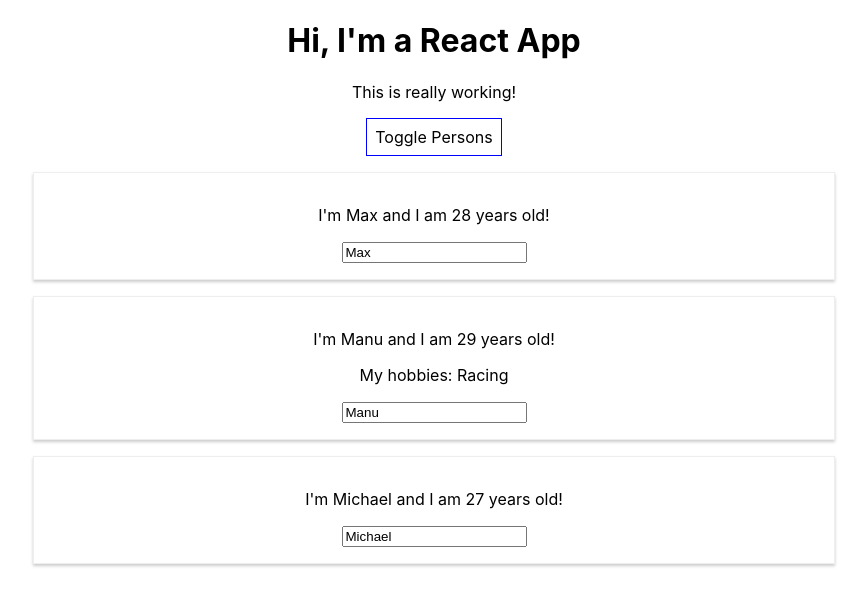
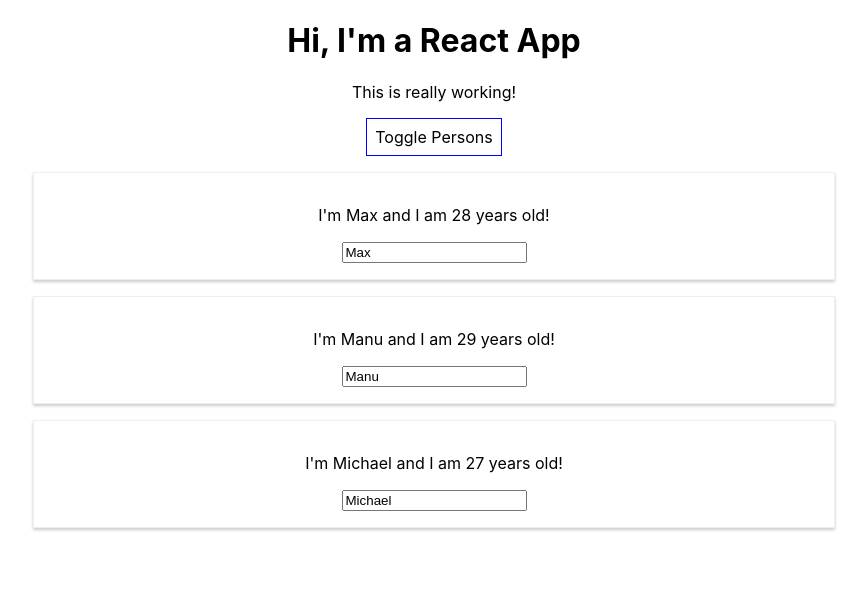
Before and after one commit to mdelfante/react-practice-app, a React (Create React App) app: page / in a window 1280 px wide. Both pictures are taken after a click on the button "Toggle Persons". Shown: the top 606 px of the page, without its empty margins (206-1073 px from the left). Built offline with nearby package versions, Linux system fonts and the light colour scheme.

Commit message:
added delete functionality

```diff
--- a/src/App.js
+++ b/src/App.js
@@ -5,24 +5,14 @@ import Person from './Person/Person';
 const App = props => {
   const [personsState, setPersonsState] = useState({
     persons: [
-      { name: 'Max', age: 28 },
-      { name: 'Manu', age: 29 },
-      { name: 'Michael', age: 27 }
+      { id: 0, name: 'Max', age: 28 },
+      { id: 1, name: 'Manu', age: 29 },
+      { id: 2, name: 'Michael', age: 27 }
     ]
   });
 
   const [otherState, setOtherState] = useState('some other value');
   const [showPersonsState, setShowPersonsState] = useState(false);
-
-  const switchNameHandler = (newName) => {
-    setPersonsState({
-      persons: [
-        { name: newName, age: 28 },
-        { name: 'Manu', age: 29 },
-        { name: 'Michael', age: 30 }
-      ]
-    });
-  };
 
   const nameChangedHandler = (event) => {
     setPersonsState({
@@ -32,6 +22,12 @@ const App = props => {
         { name: 'Michael', age: 27 }
       ]
     });
+  };
+
+  const deletePersonHandler = (personIndex) => {
+    const persons = [...personsState.persons];
+    persons.splice(personIndex, 1);
+    setPersonsState({persons});
   };
 
   const togglePersonsHandler = () => {
@@ -52,14 +48,13 @@ const App = props => {
   if (showPersonsState) {
     persons = (
       <div>
-        <Person name={personsState.persons[0].name}
-                age={personsState.persons[0].age} />
-        <Person name={personsState.persons[1].name}
-                age={personsState.persons[1].age}
-                click={togglePersonsHandler.bind(this, 'Delf')}
-                changed={nameChangedHandler}>My hobbies: Racing</Person>
-        <Person name={personsState.persons[2].name}
-                age={personsState.persons[2].age} />
+        {personsState.persons.map((person, index) => {
+          return <Person
+                  click={deletePersonHandler.bind(this, index)}
+                  name={person.name}
+                  age={person.age}
+                  key={person.id} />
+        })}
       </div>
     );
   }
```
